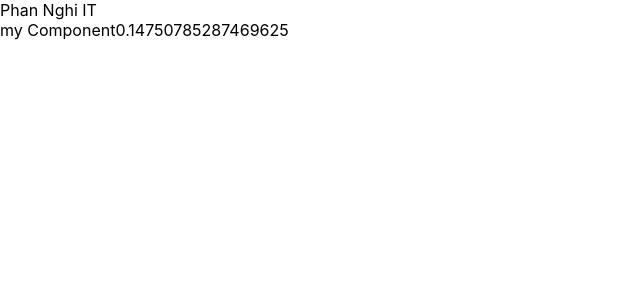
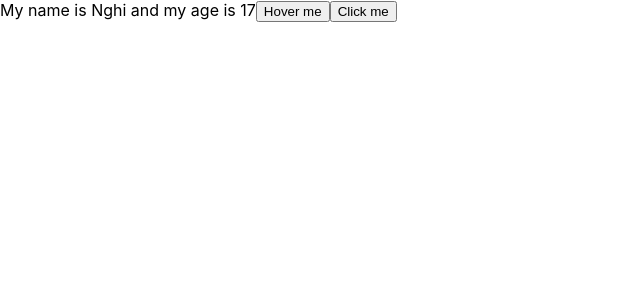
Before and after one commit to Phannghi/demoReact, a React (Create React App) app: page / in a window 1280 px wide. Shown: the top 300 px of the page, without its empty margins (0-640 px from the left). Built offline with nearby package versions, Linux system fonts and the light colour scheme.

Commit message:
state, setState, DOM event, arrow function

```diff
--- a/src/App.js
+++ b/src/App.js
@@ -3,28 +3,35 @@ import './App.css';
 import { useDispatch, useSelector } from 'react-redux';
 import { increaseCounter, decreaseCounter } from './redux/action/counterAction';
 import MyComponent from './components/MyComponent';
+import React from 'react';
 
-const App = () => {
-  const count = useSelector(state => state.counter.count);
-  const dispatch = useDispatch();
-
-  return (
-    <div className="">
-      Phan Nghi IT
-      <MyComponent></MyComponent>
-    </div>
-    // <div className="App">
-    //   <header className="App-header">
-    //     <img src={logo} className="App-logo" alt="logo" />
-    //     <p>
-    //       Hello Phan Nghi
-    //     </p>
-    //     <div>Count = {count}</div>
-    //     <button onClick={() => dispatch(increaseCounter())}>Increase</button>
-    //     <button onClick={() => dispatch(decreaseCounter())}>Decrease</button>
-    //   </header>
-    // </div>
-  );
+class App extends React.Component {
+  render() {
+    return (
+      <div className="">
+        <MyComponent></MyComponent>
+      </div>
+    );
+  }
 }
 
+// const App = () => {
+//   const count = useSelector(state => state.counter.count);
+//   const dispatch = useDispatch();
+
+//   return (
+//     <div className="App">
+//       <header className="App-header">
+//         <img src={logo} className="App-logo" alt="logo" />
+//         <p>
+//           Hello Phan Nghi
+//         </p>
+//         <div>Count = {count}</div>
+//         <button onClick={() => dispatch(increaseCounter())}>Increase</button>
+//         <button onClick={() => dispatch(decreaseCounter())}>Decrease</button>
+//       </header>
+//     // </div>
+//   );
+// }
+
 export default App;
--- a/src/components/MyComponent.js
+++ b/src/components/MyComponent.js
@@ -1,10 +1,29 @@
 import React from 'react';
 
 class MyComponent extends React.Component {
+    state = {
+        firstName: 'Nghi',
+        brand: 'Gucci',
+        car: 'Lambo',
+        age: 17
+    };
+    handleClick(event) {
+        console.log(this.state.brand);
+        console.log('>>random: ', Math.floor((Math.random() * 100) +1 ));
+        this.setState({
+            firstName : 'Bull',
+            age: this.state.age + 1
+        })
+    }
+    handleOnMouseOver(event){
+        //console.log(event);
+    }
     render() {
         return (
-            <div> my Component
-                {Math.random()}
+            <div>
+                My name is {this.state.firstName} and my age is {this.state.age}
+                <button onMouseOver={this.handleOnMouseOver}>Hover me</button>
+                <button onClick={(event) => {this.handleClick(event)}}>Click me</button>
             </div>
         );
     }
```
